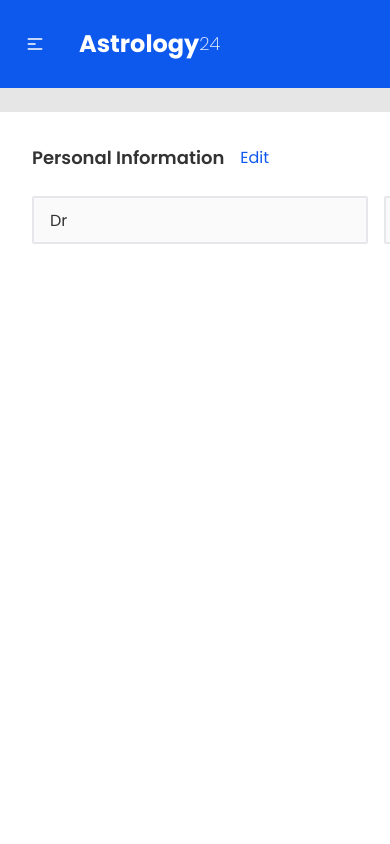
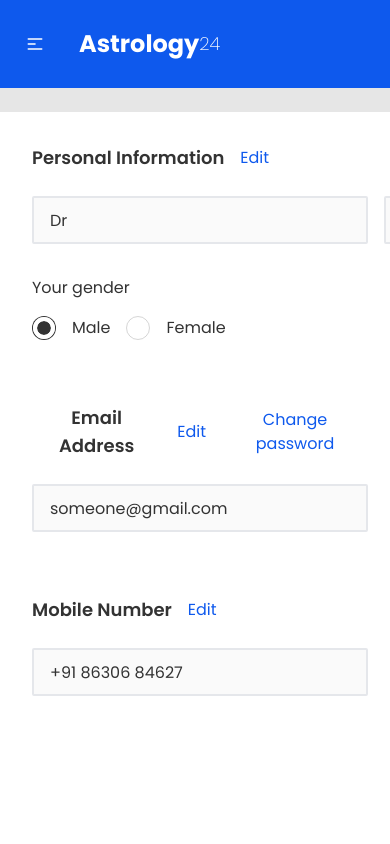
Before and after one commit to Victor-Sammy/astro24, a React (Create React App) app in the folder frontend/: page /account in a window 390 px wide. Shown: the top 844 px of the page. Built offline with nearby package versions, Linux system fonts and the light colour scheme.

Commit message:
email and phone number

```diff
--- a/frontend/src/pages/account/ProfileInformation.js
+++ b/frontend/src/pages/account/ProfileInformation.js
@@ -2,7 +2,9 @@ import React, { useState } from 'react';
 
 const ProfileInformation = () => {
     const [editPersonalInfo, setEditPersonalInfo] = useState(false)
-    console.log(editPersonalInfo);
+    const [editEmail, setEditEmail] = useState(false)
+    const [editPhone, setEditPhone] = useState(false)
+
     return (
         <div className='flex flex-col items-start p-8'>
             {/* personal info */}
@@ -19,6 +21,46 @@ const ProfileInformation = () => {
                     <button className={`h-12 rounded-sm px-8 bg-primary text-base-100 ${editPersonalInfo ? "block" : "hidden"}`}>SAVE</button>
                 </form>
             </div>
+            {/* gender */}
+            <section className='text-start mt-8'>
+
+                <p className='mb-4'>Your gender</p>
+                <form className='flex items-center  gap-4'>
+
+                    <input type="radio" name="radio-1" class="radio" checked />
+                    <label >Male</label>
+
+
+                    <input type="radio" name="radio-1" class="radio" />
+                    <label >Female</label>
+
+                </form>
+            </section>
+            {/* email update */}
+            <section className='mt-16'>
+                <p className='flex gap-4'>
+                    <span className='text-lg font-semibold'>Email Address</span>
+                    <button onClick={() => setEditEmail(!editEmail)} className='text-primary'>{editEmail ? "Cancel" : "Edit"}</button>
+                    <button className='text-primary'>Change password</button>
+                </p>
+                <form className='flex gap-4 mt-6' >
+                    {/*email */}
+                    <input className='h-12 rounded-sm border-2 pl-4' disabled={!editEmail ? true : false} defaultValue="someone@gmail.com" type="text" name="" id="" />
+                    <button className={`h-12 rounded-sm px-8 bg-primary text-base-100 ${editEmail ? "block" : "hidden"}`}>SAVE</button>
+                </form>
+            </section>
+            {/* phone number update update */}
+            <section className='mt-16'>
+                <p className='flex gap-4'>
+                    <span className='text-lg font-semibold'>Mobile Number</span>
+                    <button onClick={() => setEditPhone(!editPhone)} className='text-primary'>{editPhone ? "Cancel" : "Edit"}</button>
+                </p>
+                <form className='flex gap-4 mt-6' >
+                    {/*email */}
+                    <input className='h-12 rounded-sm border-2 pl-4' disabled={!editPhone ? true : false} defaultValue="+91 86306 84627" type="text" name="" id="" />
+                    <button className={`h-12 rounded-sm px-8 bg-primary text-base-100 ${editPhone ? "block" : "hidden"}`}>SAVE</button>
+                </form>
+            </section>
         </div>
     );
 };
```
